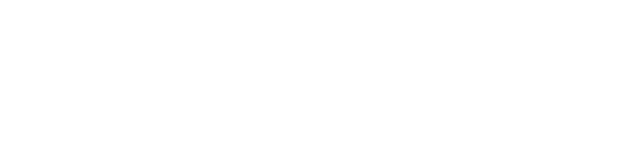
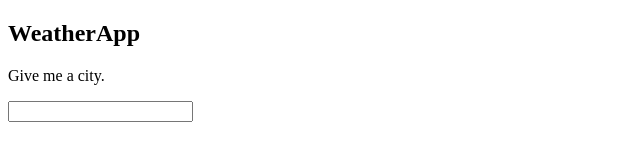
Before and after one commit to LunashaGit/weatherApp, a plain HTML site: page main/index.html in a window 1280 px wide. Shown: the whole page, without its empty margins (0-640 px from the left). Drawn offline with Linux system fonts and the light colour scheme.

Commit message:
Add Bem + import reset in sass, done

```diff
--- a/main/index.html
+++ b/main/index.html
@@ -8,8 +8,17 @@
     <title>WeatherApp</title>
 </head>
 <body>
-    <section>
-
-    </section>
+    <main class="main">
+        <section class="main__section section__search search">
+            <h1 class="search__h1">WeatherApp</h1>
+            <p class="search__p">Give me a city.</p>
+            <input class="search__input" />
+        </section>
+        <section class="main__section section__output output">
+            <h2 class="output__h2"></h2>
+            <h3 class="output__h3"></h3>
+            <h4 class="output__h4"></h4>
+        </section>
+    </main>
 </body>
 </html>
```
Also changed, not shown: ressources/sass/style.scss (line endings or trailing spaces).
